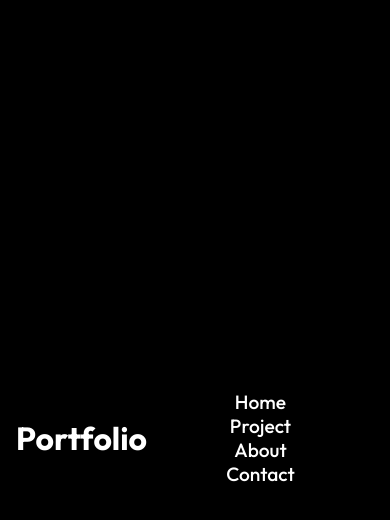
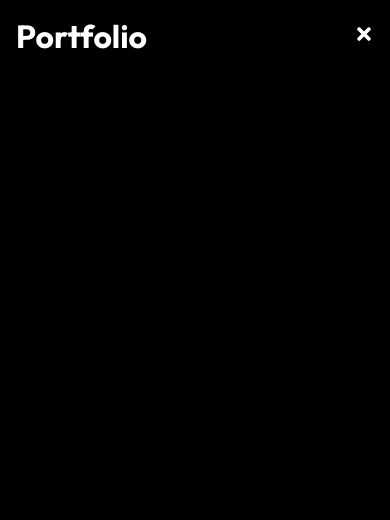
Before and after one commit to prashijain/portfolio, a React (Create React App) app: page / in a window 390 px wide. Shown: the top 520 px of the page. Built offline with nearby package versions, Linux system fonts and the light colour scheme.

Commit message:
Made NavBar responsive by adding hamburger icon

```diff
--- /dev/null
+++ b/src/components/HeroImg.js
@@ -0,0 +1,16 @@
+import "./HeroImgStyles.css";
+
+import React from 'react'
+
+const HeroImg = () => {
+  return (
+    <div className="hero">
+    <div className="mask">
+
+
+    </div>
+    </div>
+  )
+}
+
+export default HeroImg
--- a/src/components/Navbar.js
+++ b/src/components/Navbar.js
@@ -1,14 +1,17 @@
 import "./NavbarStyles.css"
 import {Link} from "react-router-dom";
-import React from 'react'
+import React , {useState} from 'react'
+import {FaBars,FaTimes} from "react-icons/fa";
 
 const  Navbar= () => {
+    const[click,setClick] = useState(false);
+    const handleClick = () => setClick(!click);
   return (
     <div className="header">
     <Link to="/">
     <h1>Portfolio</h1>
     </Link>
-    <ul className="nav-menu">
+    <ul className={click ? "nav-menu active" : "nav-menu"}>
         <li>
             <Link to = "/" >Home</Link>
         </li>
@@ -23,7 +26,11 @@ const  Navbar= () => {
         </li>
 
     </ul>
-
+    <div className="hamburger" onClick={handleClick}>
+        {click ?
+    (<FaBars size={20} style={{color:"#fff"}}/>) :
+    (<FaTimes size={20} style={{color:"#fff"}}/>)}
+    </div>
     </div>
   )
 }
--- a/src/components/NavbarStyles.css
+++ b/src/components/NavbarStyles.css
@@ -16,27 +16,12 @@
     font-size: 1.2rem;
     font-weight: 500;
 }
-.btn{
-    padding: 12px 32px;
-    font-size: 1rem;
-    text-transform: uppercase;
-    background-color: rgb(248,217,15);
-    color: #222;
-    border: 1px solid #fff;
-    font-weight: 600;
-    cursor: pointer;
+
+.hamburger
+  {
+      display:initial;
   }
 
-  .btn-light{
-    background: transparent;
-    color:#fff
-  }
-
-  .btn:hover{
-    background: rgba(255,255,255,0.2);
-    color: #fff;
-    transition: 0.3s;
-  }
   @media screen and (max-width:1040px) {
     .nav-menu
     {
@@ -46,5 +31,21 @@
         width: 100%;
         height: 100vh;
         background: rgba(0,0,0,0.9);
+        position: absolute;
+        top:0;
+        left :-100%;
+        z-index :-3;
+        transition: 0.3s;
     }
+    .nav-menu.active
+    {
+      left: 0;
+    }
+    .nav-menu li {
+padding: 1rem 0;
+    };
+    .nav-menu li a {
+        font-size: 2rem;
+    }
+
   }
--- a/src/index.css
+++ b/src/index.css
@@ -19,3 +19,24 @@ text-decoration: none;
 ul{
   list-style-type: none;
 }
+.btn{
+  padding: 12px 32px;
+  font-size: 1rem;
+  text-transform: uppercase;
+  background-color: rgb(248,217,15);
+  color: #222;
+  border: 1px solid #fff;
+  font-weight: 600;
+  cursor: pointer;
+}
+
+.btn-light{
+  background: transparent;
+  color:#fff
+}
+
+.btn:hover{
+  background: rgba(255,255,255,0.2);
+  color: #fff;
+  transition: 0.3s;
+}
--- a/src/routes/Home.js
+++ b/src/routes/Home.js
@@ -1,9 +1,12 @@
 import React from 'react'
 import Navbar from '../components/Navbar';
+import HeroImg from '../components/HeroImg';
 
 const Home = () => {
   return (
-    <div><Navbar /></div>
+    <div><Navbar />
+    <HeroImg />
+    </div>
   )
 }
 
```
Also changed, not shown: src/components/HeroImgStyles.css (added).
